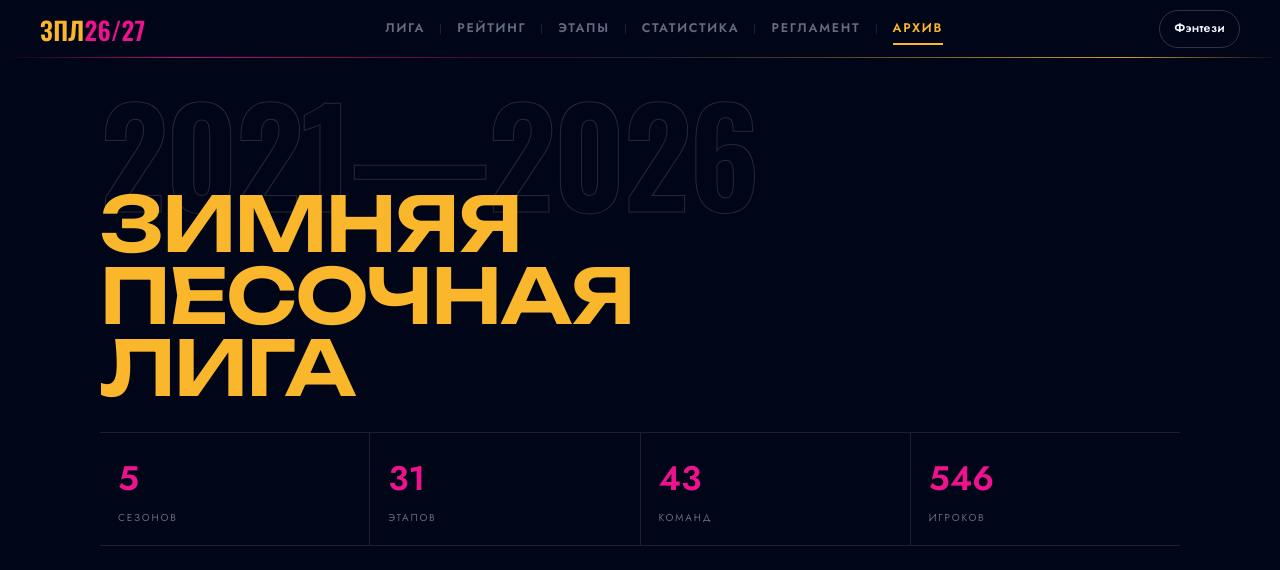
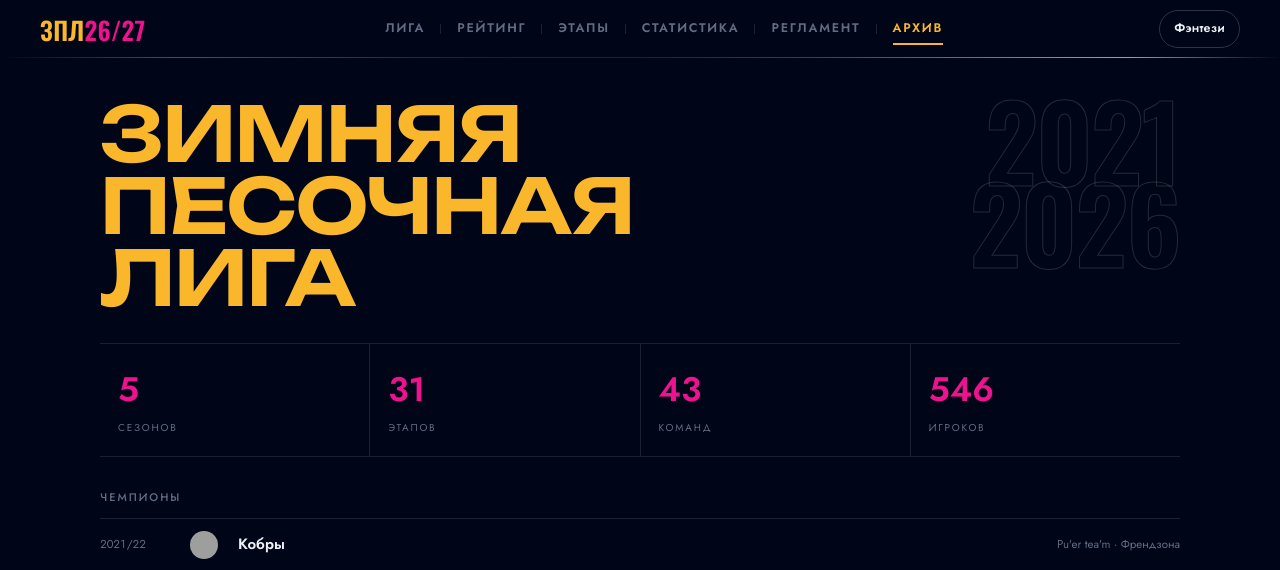
Before and after one commit to iaroslavexe/zpl-site, a FastAPI app: page /archive in a window 1280 px wide. Shown: the top 570 px of the page. Run offline with FastAPI, Linux system fonts and the light colour scheme; grey boxes are pictures that could not be loaded.

Commit message:
Лендинг истории: годы справа от заголовка, друг под другом

```diff
--- a/app/static/css/pages.css
+++ b/app/static/css/pages.css
@@ -732,19 +732,26 @@
 
 /* Год-обводка как в макете обложки: крупно, контуром, под заголовком */
 .archive-year {
-  margin: 0 0 -18px;
+  position: absolute;
+  right: 0;
+  top: 0;
+  margin: 0;
+  display: flex;
+  flex-direction: column;
+  align-items: flex-end;
   font-family: "Oswald", "Jost", sans-serif;
-  font-size: clamp(56px, 10.5vw, 148px);
-  white-space: nowrap;
+  font-size: clamp(44px, 8.2vw, 118px);
   font-weight: 600;
-  line-height: .8;
+  line-height: .78;
   letter-spacing: -.02em;
   color: transparent;
   -webkit-text-stroke: 1px rgba(255, 255, 255, .14);
   pointer-events: none;
   user-select: none;
 }
-@media (max-width: 859px) { .archive-year { font-size: clamp(48px, 15vw, 84px); margin-bottom: -10px; } }
+.archive-year b { font-weight: 600; }
+.archive-year b:last-child { margin-left: .3em; }
+@media (max-width: 859px) { .archive-year { font-size: clamp(38px, 12vw, 64px); } }
 @media (max-width: 859px) { .archive-hero__years { display: none; } }
 .archive-hero { margin: 0; font-family: "Unbounded", "Jost", sans-serif; font-size: clamp(40px, 7vw, 76px); line-height: .95; text-transform: uppercase; letter-spacing: -.02em; color: var(--yellow); }
 .archive-hero em { font-style: normal; color: var(--yellow); }
--- a/app/templates/pages/archive.html
+++ b/app/templates/pages/archive.html
@@ -4,8 +4,8 @@
 {% block content %}
 
 <div class="archive-hero-wrap">
-  <p class="archive-year" aria-hidden="true">2021—2026</p>
   <h1 class="archive-hero">Зимняя<br>песочная<br><em>лига</em></h1>
+  <p class="archive-year" aria-hidden="true"><b>2021</b><b>2026</b></p>
 </div>
 
 <div class="archive-tiles">
```
